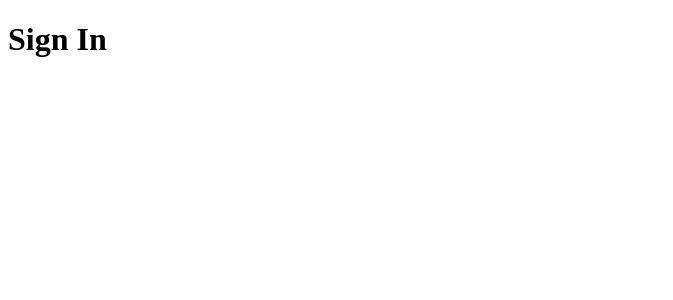
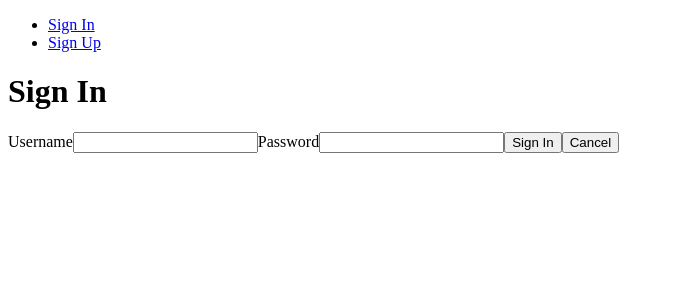
Before and after one commit to TravisAlstrand/recipe-app, a React (Vite) app in the folder client/: page /users/signin in a window 1280 px wide. Shown: the top 300 px of the page, without its empty margins (0-673 px from the left). Built offline with nearby package versions, Linux system fonts and the light colour scheme.

Commit message:
header / sign in form

```diff
--- a/client/src/App.jsx
+++ b/client/src/App.jsx
@@ -2,6 +2,7 @@ import { Routes, Route, Navigate } from 'react-router-dom';
 import './App.css'
 
 // COMPONENTS
+import Header from './components/Header';
 import AllRecipes from './components/AllRecipes';
 import CreateRecipe from './components/CreateRecipe';
 import RecipeDetail from './components/RecipeDetail';
@@ -14,6 +15,7 @@ function App() {
 
   return (
     <>
+      <Header />
       <Routes>
         <Route exact path='/' element={<Navigate replace to='/recipes' />} />
         <Route path='/recipes' element={<AllRecipes />} />
--- /dev/null
+++ b/client/src/components/Header.jsx
@@ -0,0 +1,12 @@
+import { NavLink } from 'react-router-dom';
+
+const Header = () => {
+  return (
+    <ul>
+      <li><NavLink to='/users/signin'>Sign In</NavLink></li>
+      <li><NavLink to='/users/signup'>Sign Up</NavLink></li>
+    </ul>
+  );
+};
+
+export default Header;
--- a/client/src/components/SignIn.jsx
+++ b/client/src/components/SignIn.jsx
@@ -1,6 +1,31 @@
+import { useRef } from "react";
+import { Link } from "react-router-dom";
+
 const SignIn = () => {
+
+  const usernameInput = useRef('');
+  const passwordInput = useRef('');
+
+  function handleSubmit(e) {
+    e.preventDefault();
+    console.log(usernameInput.current.value);
+    console.log(passwordInput.current.value)
+  };
+
   return (
-    <h1>Sign In</h1>
+    <>
+      <h1>Sign In</h1>
+      <form onSubmit={handleSubmit}>
+        <label htmlFor='username'>Username</label>
+        <input id='username' name='username' type='text' ref={usernameInput} />
+        <label htmlFor='password'>Password</label>
+        <input id='password' name='password' type='password' ref={passwordInput} />
+        <button type='submit'>Sign In</button>
+        <Link to='/'>
+          <button>Cancel</button>
+        </Link>
+      </form>
+    </>
   );
 };
 
```
Also changed, not shown: 1 other file (tests, documents, lock files or other folders).
